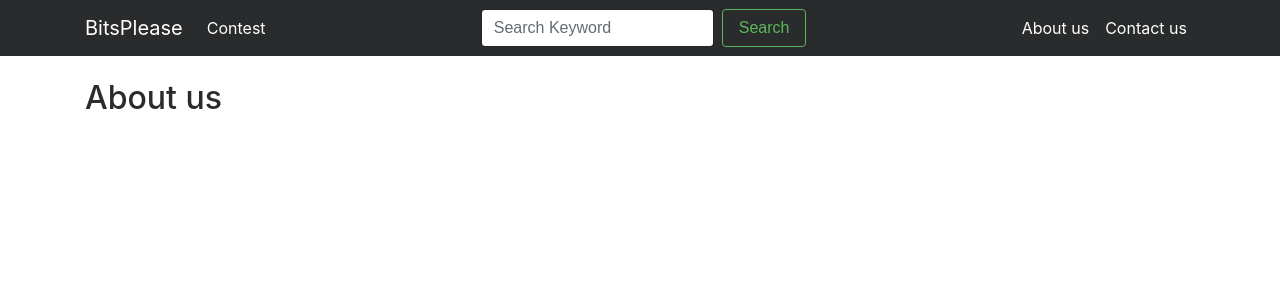
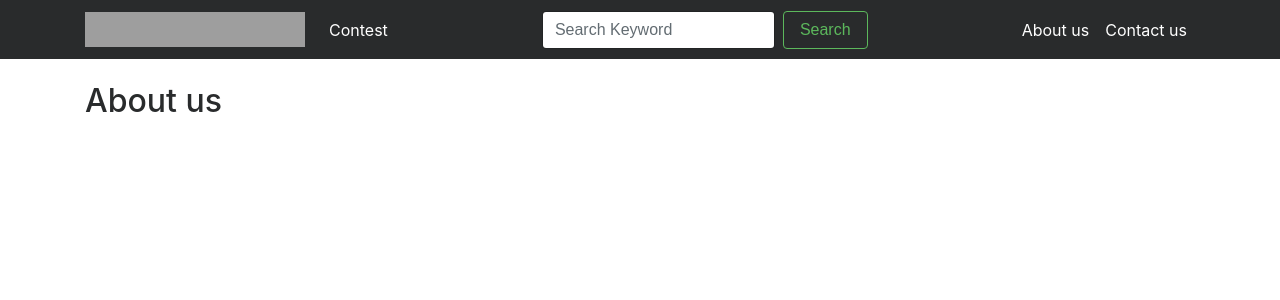
Before and after one commit to amitbansal7/BitsPlease-website, a Django app: page /aboutus/ in a window 1280 px wide. Shown: the top 300 px of the page. Run offline with Django 3.2, Linux system fonts and the light colour scheme; some libraries are stand-ins or nearby versions; grey boxes are pictures that could not be loaded.

Commit message:
logo favicon

```diff
--- a/BitsPlease/templates/base.html
+++ b/BitsPlease/templates/base.html
@@ -1,7 +1,8 @@
 <!DOCTYPE html>
 <html>
 <head>
-	<title>BitsPlease</title>
+  <title>BitsPlease</title>
+  <link rel="icon" href="https://i.imgur.com/4BLSIya.png" type="image/gif" sizes="16x16">
 </head>
 
 <link rel="stylesheet" href="https://maxcdn.bootstrapcdn.com/bootstrap/4.0.0-alpha.6/css/bootstrap.min.css" integrity="sha384-rwoIResjU2yc3z8GV/NPeZWAv56rSmLldC3R/AZzGRnGxQQKnKkoFVhFQhNUwEyJ" crossorigin="anonymous">
@@ -15,7 +16,9 @@
 
 <nav class="navbar navbar-inverse bg-inverse navbar-toggleable-md">
       <div class="container">
-      <a class="navbar-brand" href="{% url 'problems' %}">BitsPlease</a>
+        <a class="navbar-brand" href="{% url 'problems' %}">
+          <img src="https://i.imgur.com/qpAfJHT.png" width="220" height="35" class="d-inline-block align-top" alt="">
+      </a>
         <button class="navbar-toggler  pull-right" type="button" data-toggle="collapse" data-target="#navbarsExampleContainer" aria-controls="navbarsExampleContainer" aria-expanded="false" aria-label="Toggle navigation">
           <span class="navbar-toggler-icon"></span>
         </button>
```
